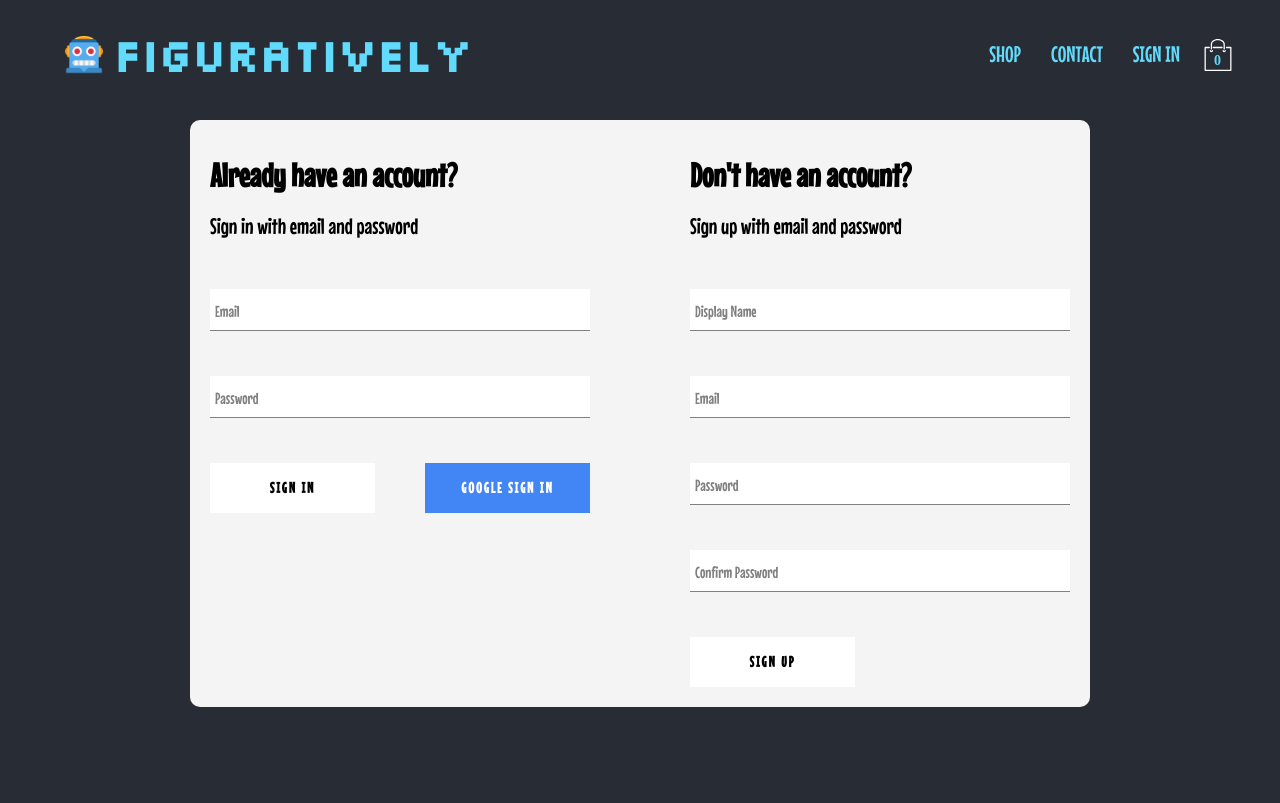
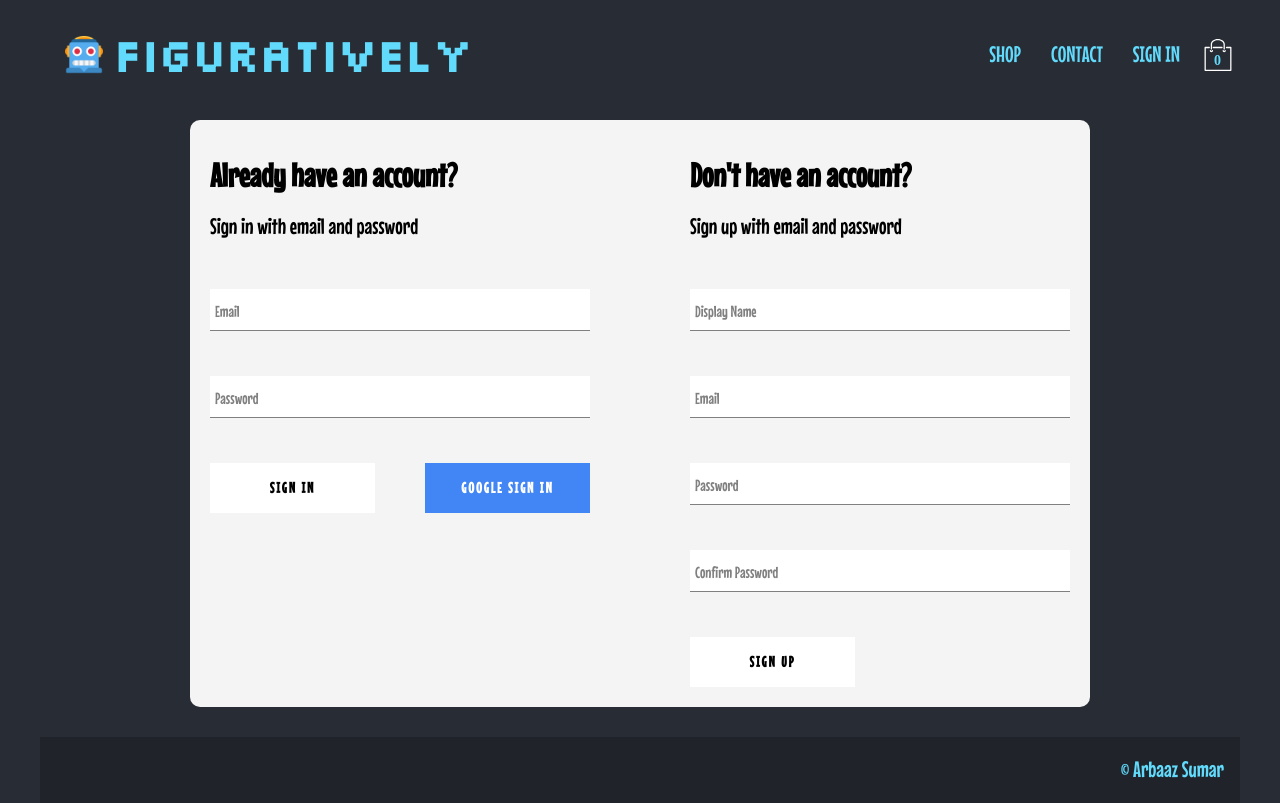
Before and after one commit to arbaaz-77/figur-atively, a React (Create React App) app: page /auth in a window 1280 px wide. Built offline with nearby package versions, Linux system fonts and the light colour scheme; no server answers.

Commit message:
modified footer

```diff
--- a/src/App.js
+++ b/src/App.js
@@ -15,6 +15,7 @@ import Authentication from "./pages/authentication/Authentication";
 import Shop from "./pages/shop/Shop";
 import Checkout from "./pages/checkout/Checkout";
 import Contact from "./components/Contact/Contact";
+import Footer from "./components/Footer/Footer";
 
 const App = () => {
   const dispatch = useDispatch();
@@ -31,6 +32,7 @@ const App = () => {
   }, []);
 
   return (
+    <>
       <Routes>
         <Route path="/" element={<Navigation />}>
           <Route index element={<Home />} />
@@ -40,6 +42,8 @@ const App = () => {
           <Route path="contact" element={<Contact />} />
         </Route>
       </Routes>
+      <Footer />
+    </>
   );
 };
 
--- a/src/index.scss
+++ b/src/index.scss
@@ -13,7 +13,7 @@ body {
   line-height: 1.5;
   font-family: "Mouse Memoirs", sans-serif;
   background-color: #282c34;
-  padding: 20px 40px;
+  padding: 20px 40px 0;
   font-size: 1.4rem;
   color: #61dafb;
 }
--- a/src/pages/home/Home.jsx
+++ b/src/pages/home/Home.jsx
@@ -1,6 +1,5 @@
 import React from "react";
 import Directory from "../../components/Directory/Directory";
-import Footer from "../../components/Footer/Footer";
 import Hero from "../../components/Hero/Hero";
 
 const Home = () => {
@@ -8,7 +7,6 @@ const Home = () => {
     <>
       <Hero />
       <Directory />
-      <Footer />
     </>
   );
 };
```
Lines whose indentation alone changed are shown as unchanged.
